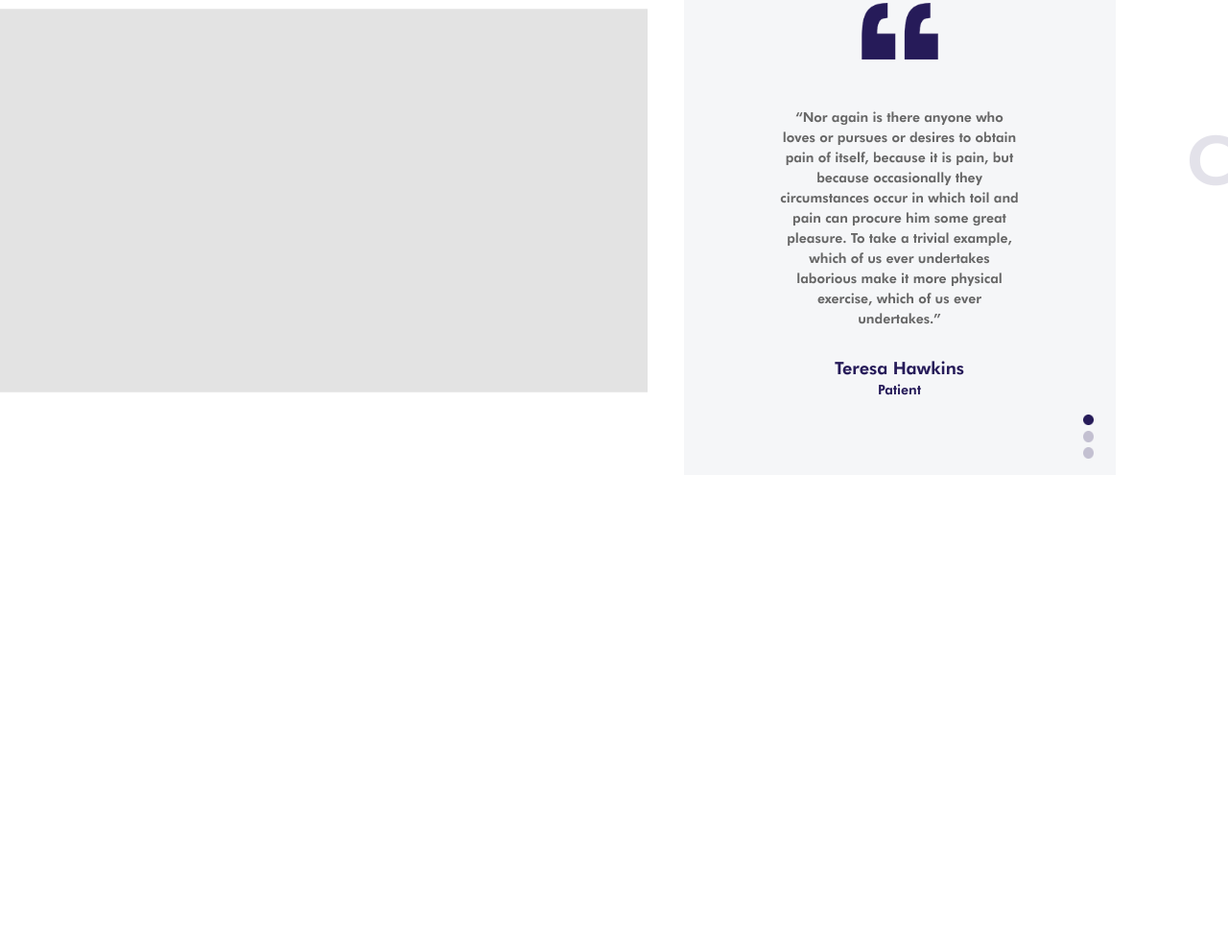
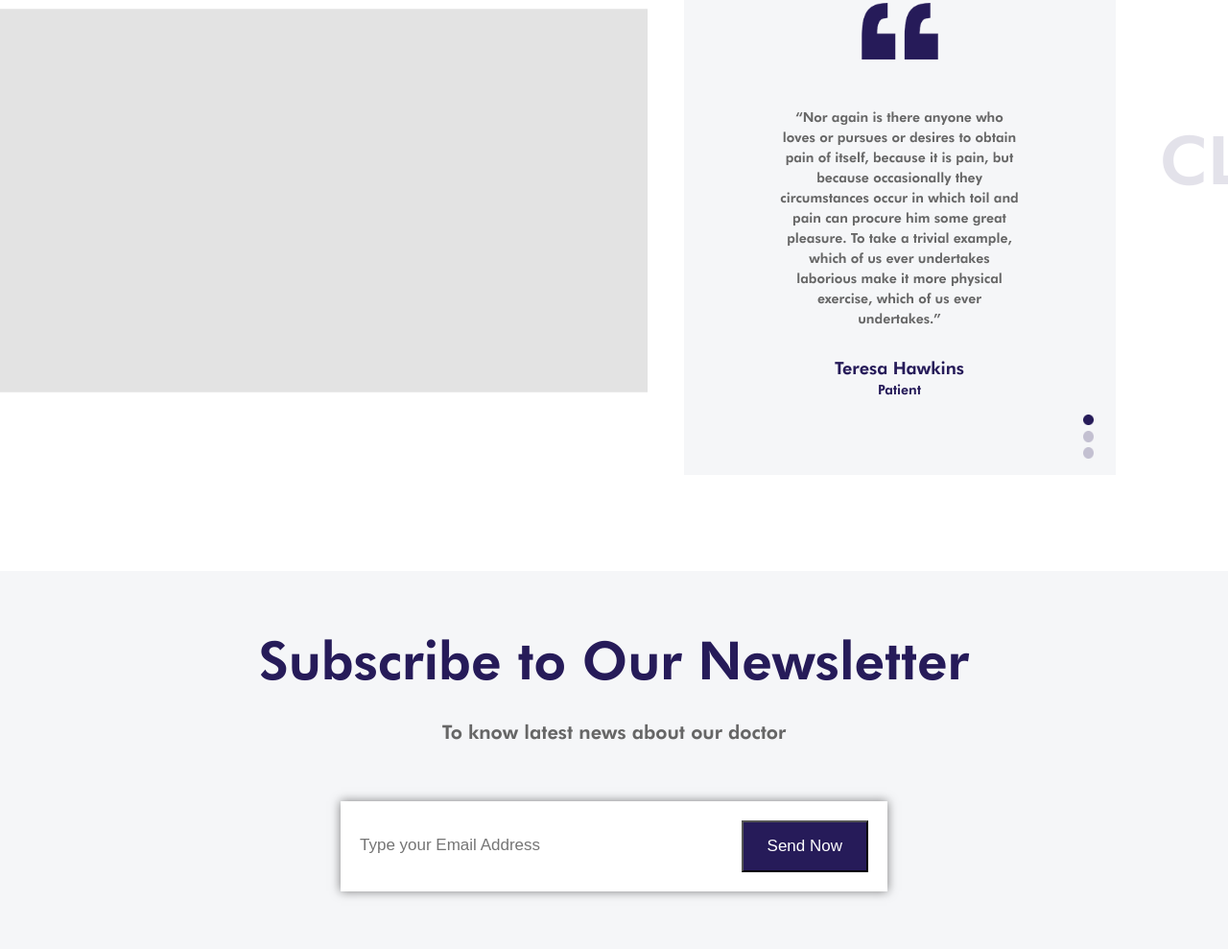
Before and after one commit to imronshoimov/Doctors-landing-page, a plain HTML site: page index.html in a window 1280 px wide. Shown: the part 4433-5422 px from the top of the page at 96% size. Before the commit the page ends 5028 px from the top, so only its background shows below. Drawn offline with Linux system fonts and the light colour scheme.

Commit message:
Create section

```diff
--- a/css/style.css
+++ b/css/style.css
@@ -525,3 +525,64 @@ ul {
     color: #261B59;
     opacity: 0.12156862745098039;
 }
+
+.client__slog {
+    text-transform: uppercase;
+}
+
+/*
+    SIXTH SECTIOn
+*/
+
+.subscribe {
+    background-color: #F5F6F8;
+}
+
+.subscribe .container {
+    padding: 60px 0;
+    display: flex;
+    flex-direction: column;
+    align-items: center;
+}
+
+.subscribe__title {
+    font-size: 55px;
+    color: var(--color);
+    text-align: center;
+    margin-bottom: 30px;
+}
+
+.subscribe__text{
+    color: #666666;
+    font-size: 20px;
+    text-align: center;
+    margin-bottom: 60px;
+}
+
+.subscribe__form {
+    background-color: white;
+    padding: 20px;
+    width: 50%;
+    display: flex;
+    justify-content: space-between;
+    align-items: center;
+    box-shadow: 0 0 10px rgba(0,0,0,0.5);
+}
+
+.subscribe__input {
+    background-color: transparent;
+    border: none;
+    outline: none;
+    width: 50%;
+}
+
+.subscribe__input::placeholder {
+    font-size: 17px;
+}
+
+.subscribe__button {
+    background-color: var(--bg-color);
+    color: white;
+    padding: 15px 25px;
+    font-size: 17px;
+}
--- a/index.html
+++ b/index.html
@@ -198,5 +198,21 @@
                 </div>
             </div>
         </section>
+         <section class="subscribe">
+             <div class="container">
+                 <h1 class="subscribe__title">
+                    Subscribe to Our Newsletter
+                 </h1>
+                 <p class="subscribe__text">
+                    To know latest news about our doctor
+                 </p>
+                 <form class="subscribe__form">
+                     <input class="subscribe__input" type="email" name="email" placeholder="Type your Email Address">
+                     <button class="subscribe__button" type="submit">
+                         Send Now
+                     </button>
+                 </form>
+             </div>
+         </section>
     </body>
     </html>
```
